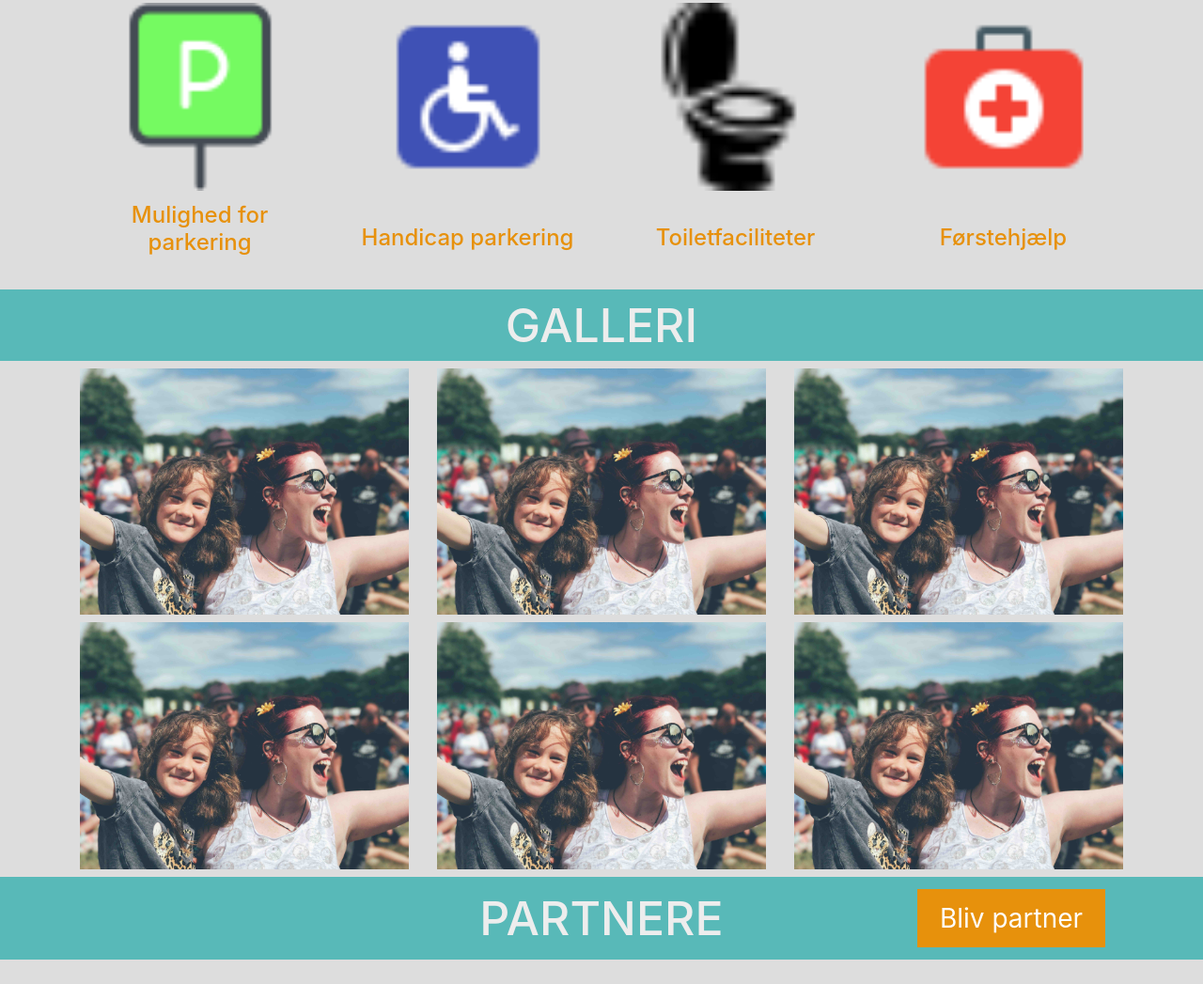
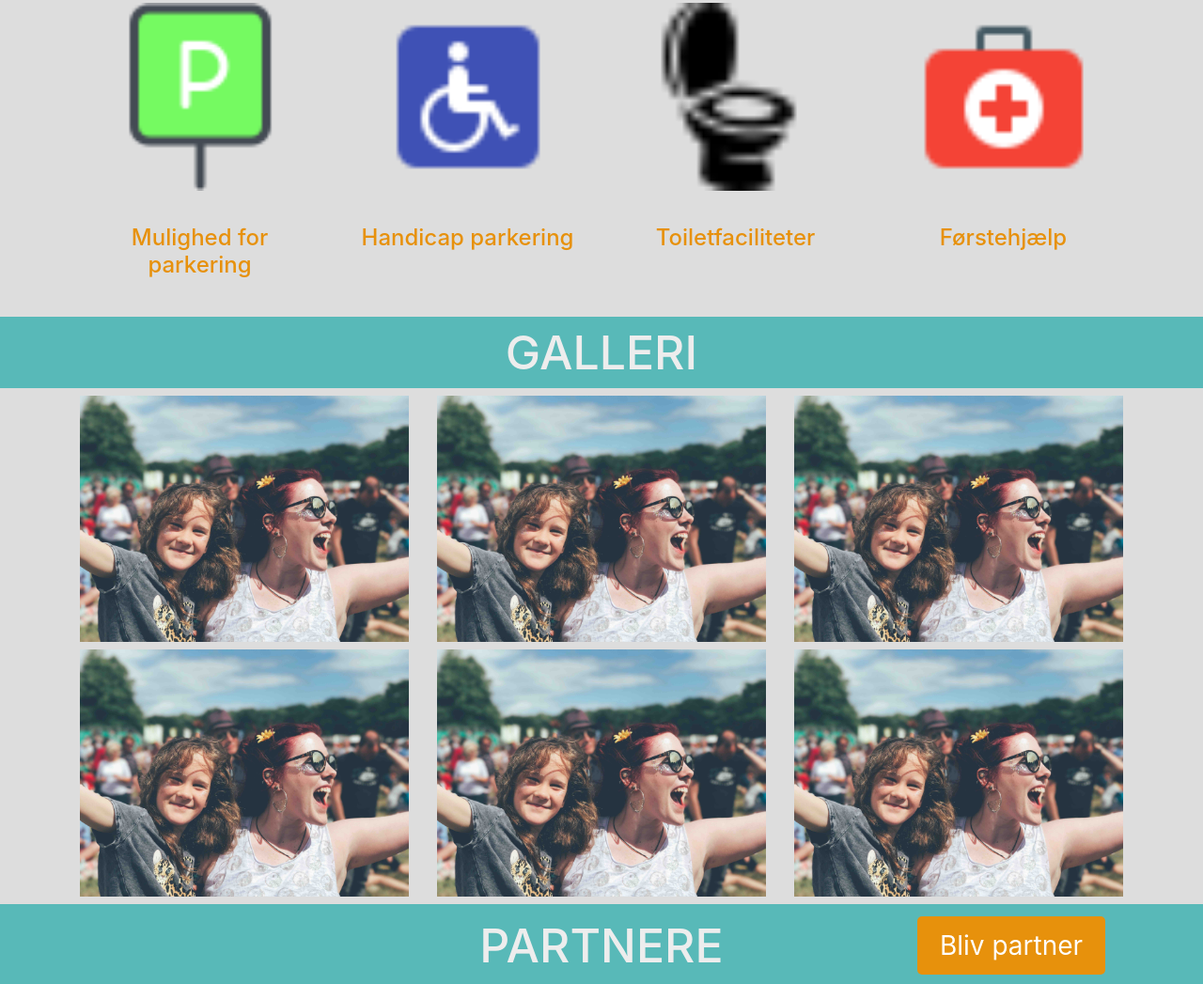
Before and after one commit to DangerNoodle32/SKVULP, a website: page festivalen.html in a window 1280 px wide. Shown: the part 765-1812 px from the top of the page at 94% size. Drawn offline with nearby package versions, Linux system fonts and the light colour scheme.

Commit message:
"Bliv partner" knap tilføjet border
tekst ved "parkering" tilpasset

```diff
--- a/css/_myStyles.scss
+++ b/css/_myStyles.scss
@@ -129,7 +129,8 @@ h4{
 .button {
 	display: inline-block;
 	background-color: #E7910C;
-	border: none;
+	border: 1px;
+	border-radius: 5px;
 	color: #FFFFFF;
 	text-align: center;
 	font-size: 28px;
--- a/festivalen.html
+++ b/festivalen.html
@@ -105,7 +105,7 @@
 
             <div class="col-sm-12 col-md-3">
                 <img class="mx-auto info" src="icons/icons8-parking-64.png" alt="#">
-                <h4 class="mt-2">Mulighed for parkering</h4>
+                <h4 class="my-4">Mulighed for parkering</h4>
             </div>
 
             <div class="col-sm-12 col-md-3">
```
Also changed, not shown: css/styles.css, 1 other file.
